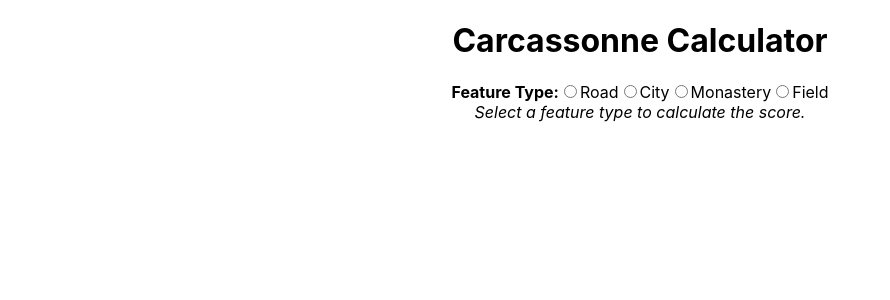
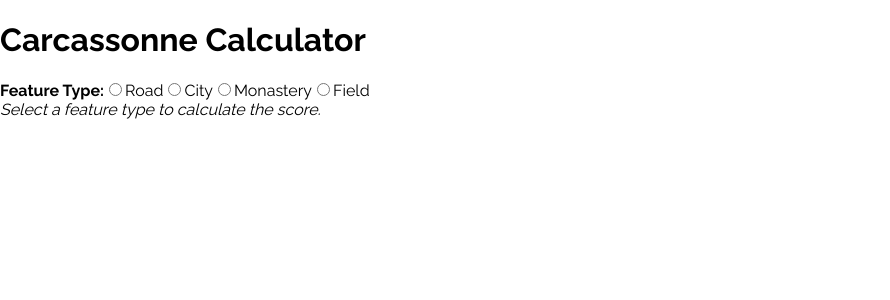
Before and after one commit to bednar85/carcassonne-score-sheet, a React (Create React App) app: page / in a window 1280 px wide. Shown: the top 300 px of the page, without its empty margins (0-890 px from the left). Built offline with nearby package versions, Linux system fonts and the light colour scheme.

Commit message:
update App styles to use Raleway font

```diff
--- a/src/App.css
+++ b/src/App.css
@@ -1,4 +1,10 @@
-.App {
+@import url('https://fonts.googleapis.com/css2?family=Raleway:wght@400;700&display=swap');
+
+body {
+  font-family: 'Raleway', sans-serif;
+}
+
+/* .App {
   text-align: center;
 }
 
@@ -35,4 +41,4 @@
   to {
     transform: rotate(360deg);
   }
-}
+} */
```
